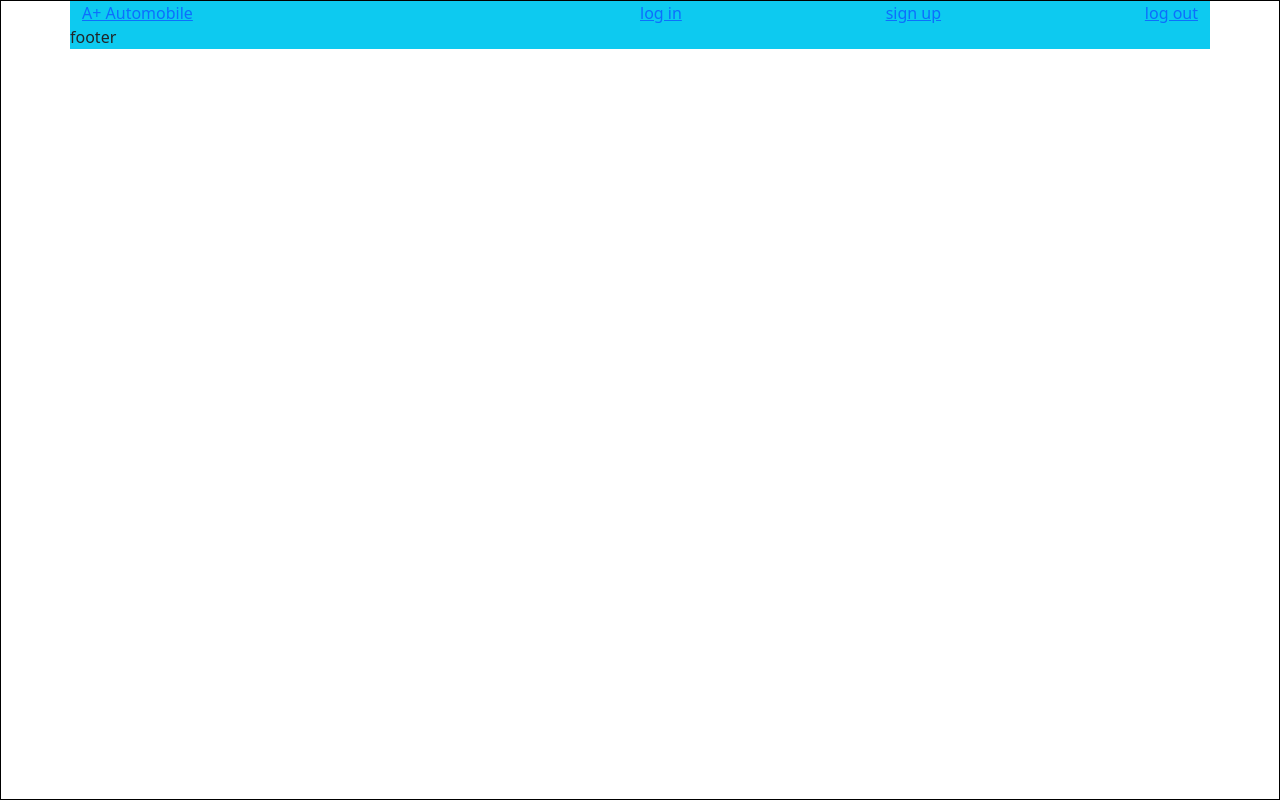
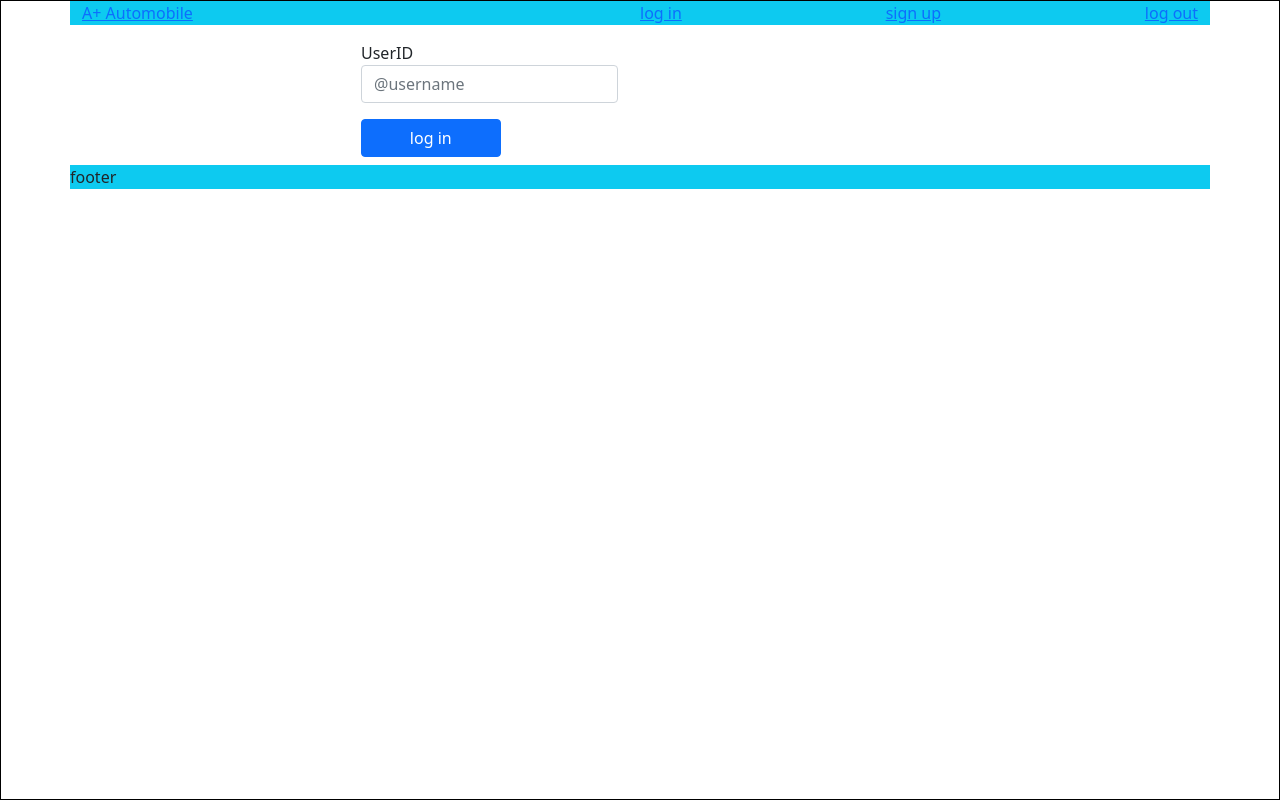
Before and after one commit to wandji20/a-plus-garage, a React (Create React App) app: page /log_in in a window 1280 px wide. Built offline with nearby package versions, Linux system fonts and the light colour scheme.

Commit message:
Add log in form component

```diff
--- a/src/components/container/App.js
+++ b/src/components/container/App.js
@@ -6,6 +6,7 @@ import {
 import Nav from '../presentation/Nav';
 import Home from './Home';
 import SignUpForm from '../presentation/SignUpForm';
+import LogInForm from '../presentation/LogInForm';
 import Footer from './Footer';
 
 function App() {
@@ -15,6 +16,7 @@ function App() {
       <Switch>
         <Route exact path="/" component={Home} />
         <Route exact path="/sign_up" component={SignUpForm} />
+        <Route exact path="/log_in" component={LogInForm} />
       </Switch>
       <Footer />
     </Router>
--- /dev/null
+++ b/src/components/presentation/LogInForm.js
@@ -0,0 +1,45 @@
+import React, { useState } from 'react';
+
+const LogInForm = () => {
+  const [userID, setUserID] = useState('');
+
+  const handleUserIDChange = (e) => {
+    setUserID(e.target.value);
+  };
+
+  const handleFormSubmit = (e) => {
+    e.preventDefault();
+    const data = { userID };
+    console.log(data);
+    setUserID('');
+  };
+  return (
+    <section className="container d-flex justify-content-center align-items-center">
+      <form
+        className=" d-flex flex-column col-sm-8 col-md-6"
+        onSubmit={handleFormSubmit}
+      >
+
+        <div className="form-group my-3">
+          <label htmlFor="formGroupExampleInput2">
+            UserID
+            <input
+              type="text"
+              value={userID}
+              className="form-control"
+              placeholder="@username"
+              onChange={handleUserIDChange}
+            />
+          </label>
+          {/* {
+            (!response.status && response.errors && response.errors.userID) &&
+            <FormError column="UserID" errors={response.errors.userID} />
+          } */}
+        </div>
+        <button type="submit" className="btn btn-primary mb-2 w-25">log in</button>
+      </form>
+    </section>
+  );
+};
+
+export default LogInForm;
```
